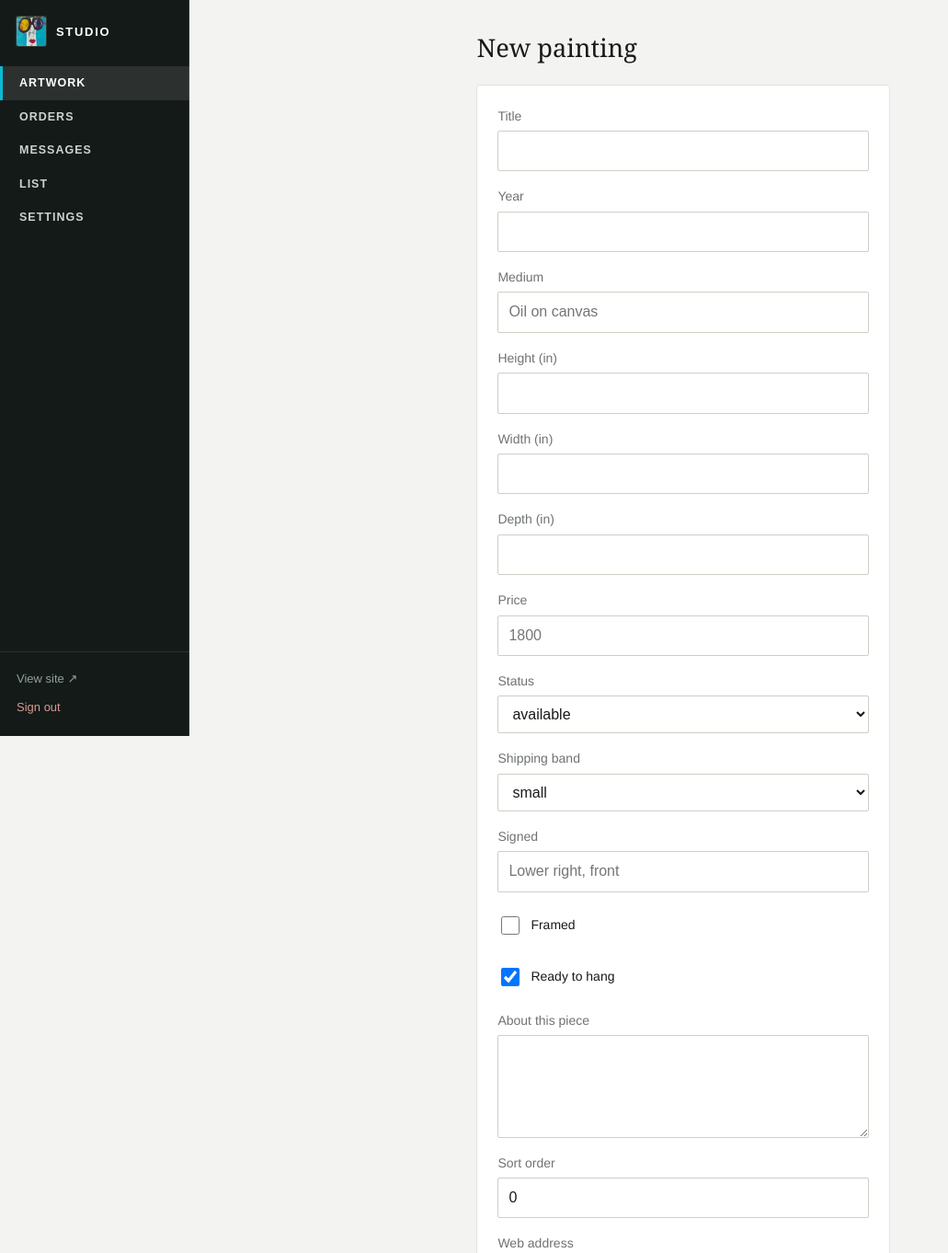
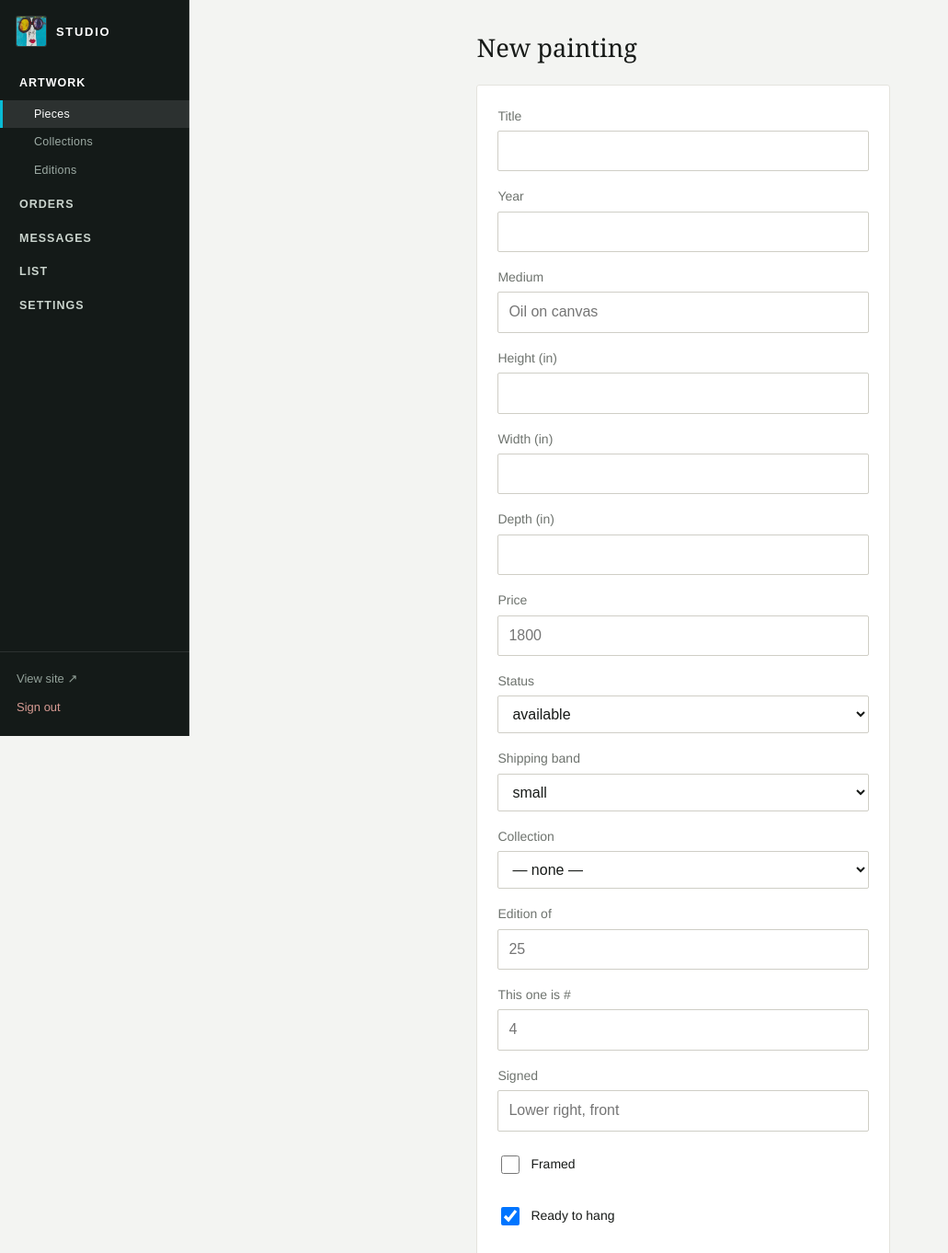
Before and after one commit to digitalwaterhouse/artbymccarthy-, a Flask app: page /artbymccarthy/admin/work/1 in a window 1280 px wide. Shown: the top 1362 px of the page at 92% size, without its empty margins (0-1031 px from the left). Run offline with Flask 3, Linux system fonts and the light colour scheme; the visitor is signed in with stand-in values (Sample User, id 1); data comes from the database, SQL or seed files in the repository; data that the repository does not hold is empty.

Commit message:
Artwork becomes a group: Pieces, Collections and Editions
COLLECTIONS are a named body of work — the Box Series, the pieces from
Colombo. One per painting or none, deliberately not a tag list: a piece shown
in four places at once has no home. Each collection gets a public page at
/collection/<slug> and the work page links back to it. Deleting a collection
detaches its paintings instead of taking them with it, the same reasoning as
the inquiries in delete_work, and the confirm dialog says so — nobody types
"delete the Box Series" meaning "delete the eleven paintings in it".

EDITIONS are catalogue detail, NOT stock. edition_size and edition_number
render as "#4 of 25" on the label; they record that a piece is one of a run
and never put more than one of anything up for sale. Quantity stays 1, which
is what keeps reserve/release honest. The Editions section is a view of the
catalogue — editing happens on the piece.

The migration matters more than any of it. schema.sql is all CREATE TABLE IF
NOT EXISTS, which does nothing to a database that already exists, so new
columns are added by gallery._migrate instead. Indexes on those columns have
to live there too: an index in schema.sql naming a column the migration has
yet to add takes the whole executescript down with it and the app never
boots. That failed here first time, against a real pre-migration database.

Also adds a Collection column to the Pieces table.

Co-Authored-By: Claude Opus 5 (1M context) <noreply@anthropic.com>
Claude-Session: https://claude.ai/code/session_015pzUAbuaV6Rng2Ee6nwLsd

```diff
--- a/app.py
+++ b/app.py
@@ -92,6 +92,7 @@ def inject():
     # Which nav item to light up. A single work and the archive still belong
     # under Work, and /commissions is the Contact page wearing another URL.
     nav = {"index": "work", "work": "work", "archive": "work",
+           "collection": "work",
            "about": "about", "contact": "contact"}.get(ep, "")
     # slides/has_archive go to every template because the viewer is included
     # from base.html now rather than from the landing page alone.
@@ -244,6 +245,20 @@ def work(slug):
     if not w or (w["status"] == "draft" and not session.get("admin")):
         abort(404)
     return render_template("work.html", w=w, near=gallery.neighbours(w))
+
+
+@site.route("/collection/<slug>")
+def collection(slug):
+    c = gallery.get_collection(slug=slug)
+    if not c:
+        abort(404)
+    works = gallery.list_works(collection_id=c["id"])
+    # An empty collection is a page with nothing on it, and the slug is
+    # guessable. Signed in it still renders, so she can see one before it
+    # has anything in it.
+    if not works and not session.get("admin"):
+        abort(404)
+    return render_template("collection.html", c=c, works=works)
 
 
 @site.route("/about")
@@ -426,6 +441,63 @@ def admin_works():
                            inquiries=[i for i in gallery.list_inquiries() if not i["handled"]])
 
 
+@site.route("/admin/collections", methods=["GET", "POST"])
+@admin_required
+def admin_collections():
+    """List, and create from the same page. A collection is a name and a
+    sentence, so a separate 'new' screen would be a form with two fields on
+    it and a round trip to reach them."""
+    if request.method == "POST":
+        name = (request.form.get("name") or "").strip()
+        if not name:
+            flash("A collection needs a name.")
+        else:
+            gallery.save_collection({"name": name})
+            flash(f"Added {name}.")
+        return redirect(url_for("site.admin_collections"))
+    return render_template("admin/collections.html",
+                           collections=gallery.list_collections())
+
+
+@site.route("/admin/collection/<int:collection_id>", methods=["GET", "POST"])
+@admin_required
+def admin_collection(collection_id):
+    c = gallery.get_collection(collection_id=collection_id)
+    if not c:
+        abort(404)
+    if request.method == "POST":
+        gallery.save_collection({
+            "name": (request.form.get("name") or c["name"]).strip(),
+            "blurb": (request.form.get("blurb") or "").strip(),
+            "sort": _int(request.form.get("sort"), 0),
+            "slug": (request.form.get("slug") or "").strip() or None,
+        }, collection_id)
+        flash("Saved.")
+        return redirect(url_for("site.admin_collection", collection_id=collection_id))
+    return render_template("admin/collection_form.html", c=c,
+                           works=gallery.list_works(include_draft=True,
+                                                    collection_id=collection_id))
+
+
+@site.route("/admin/collection/<int:collection_id>/delete", methods=["POST"])
+@admin_required
+def admin_collection_delete(collection_id):
+    c = gallery.get_collection(collection_id=collection_id)
+    gallery.delete_collection(collection_id)
+    # Said out loud, because "delete" next to a count of paintings reads as if
+    # it might take them with it.
+    flash(f"Deleted {c['name'] if c else 'it'}. Its paintings are still here, "
+          "now in no collection.")
+    return redirect(url_for("site.admin_collections"))
+
+
+@site.route("/admin/editions")
+@admin_required
+def admin_editions():
+    return render_template("admin/editions.html",
+                           works=gallery.list_editioned_works())
+
+
 @site.route("/admin/work/new", methods=["GET", "POST"])
 @site.route("/admin/work/<int:work_id>", methods=["GET", "POST"])
 @admin_required
@@ -447,6 +519,10 @@ def admin_work(work_id=None):
             "story": (f.get("story") or "").strip(),
             "ship_band": f.get("ship_band") if f.get("ship_band") in gallery.SHIP_BANDS else "medium",
             "sort": _int(f.get("sort"), 0),
+            "collection_id": _int(f.get("collection_id")) or None,
+            # Catalogue detail, not stock. See gallery.edition().
+            "edition_size": _int(f.get("edition_size")) or None,
+            "edition_number": _int(f.get("edition_number")) or None,
             "slug": (f.get("slug") or "").strip() or None,
         }
         work_id = gallery.save_work(data, work_id)
@@ -459,7 +535,8 @@ def admin_work(work_id=None):
                 except ValueError as e:
                     flash(str(e))
         return redirect(url_for("site.admin_work", work_id=work_id))
-    return render_template("admin/work_form.html", w=w)
+    return render_template("admin/work_form.html", w=w,
+                           collections=gallery.list_collections())
 
 
 @site.route("/admin/work/<int:work_id>/status", methods=["POST"])
--- a/static/css/site.css
+++ b/static/css/site.css
@@ -534,6 +534,20 @@ body.admin{background:#F3F4F2; font-size:15px}
   transition:color .15s, background .15s, border-color .15s;
 }
 .adminside nav a:hover{color:#fff; background:rgba(255,255,255,.07)}
+/* Artwork is a group heading that is also a link. It never takes the turquoise
+   edge itself -- that belongs to whichever child you are actually on, or the
+   rail would mark two places at once. */
+.adminside nav a.grp.open{color:#fff}
+.adminside .subnav{display:flex; flex-direction:column; padding-bottom:4px}
+.adminside .subnav a{
+  display:flex; align-items:center; padding:9px 18px 9px 34px;
+  color:#9DABA4; text-decoration:none;
+  font:500 12.5px/1 "Karla",sans-serif; letter-spacing:.02em; text-transform:none;
+  border-left:3px solid transparent;
+  transition:color .15s, background .15s, border-color .15s;
+}
+.adminside .subnav a:hover{color:#fff; background:rgba(255,255,255,.07)}
+.adminside .subnav a.on{color:#fff; background:rgba(255,255,255,.10); border-left-color:var(--turq)}
 .adminside nav a.on{color:#fff; background:rgba(255,255,255,.10); border-left-color:var(--turq)}
 /* Pinned to the foot of the rail: leaving and signing out are not sections. */
 .adminside .util{
@@ -560,6 +574,14 @@ body.admin{background:#F3F4F2; font-size:15px}
     border-left:0; border-bottom:3px solid transparent;
   }
   .adminside nav a.on{border-bottom-color:var(--turq)}
+  /* Laid down as a bar there is no room to indent, so the group heading and
+     its three children read as one wrapping row of items. */
+  .adminside .subnav{flex-direction:row; flex-wrap:wrap; padding-bottom:0}
+  .adminside .subnav a{
+    padding:12px 11px 9px; font-size:11.5px; letter-spacing:.06em;
+    text-transform:uppercase; border-left:0; border-bottom:3px solid transparent;
+  }
+  .adminside .subnav a.on{border-bottom-color:var(--turq)}
   .adminside .util{
     margin-top:0; flex-direction:row; gap:18px; padding:8px 0 10px; width:100%;
     box-shadow:none;
@@ -573,6 +595,12 @@ body.admin{background:#F3F4F2; font-size:15px}
 .adminhead{display:flex; align-items:center; gap:16px; margin-bottom:18px}
 .adminhead h1{font-family:"Newsreader",Georgia,serif; font-weight:400; font-size:1.7rem; margin:0; margin-right:auto}
 .alerts{display:flex; gap:14px; margin-bottom:16px; font-size:14px}
+/* Naming a collection is two fields' worth of work, so it happens on the list
+   itself rather than behind a New screen. */
+.newrow{display:flex; gap:10px; align-items:stretch; margin:0 0 18px; max-width:34rem}
+.newrow input{flex:1; box-sizing:border-box; font-size:16px}
+.newrow .cta{white-space:nowrap}
+.sr{position:absolute; width:1px; height:1px; overflow:hidden; clip:rect(0 0 0 0); clip-path:inset(50%); white-space:nowrap}
 .err{background:#FBE9E7; border:1px solid #E0B4AE; padding:9px 12px}
 
 /* ---------- the working surface ----------
--- a/templates/admin/_layout.html
+++ b/templates/admin/_layout.html
@@ -5,7 +5,7 @@
 <meta name="viewport" content="width=device-width, initial-scale=1">
 <meta name="robots" content="noindex, nofollow">
 <title>{% block title %}Studio{% endblock %} &mdash; {{ cfg.site_title }}</title>
-<link rel="stylesheet" href="{{ url_for('static', filename='css/site.css') }}?v=43">
+<link rel="stylesheet" href="{{ url_for('static', filename='css/site.css') }}?v=44">
 </head>
 <body class="admin">
 <div class="adminshell">
@@ -20,13 +20,24 @@
   {# The section you are on is marked, so the bar says where you are instead of
      just where you could go. #}
   <nav>
+    {# Artwork is a group: the three ways into the catalogue sit under it, and
+       the parent itself goes to Pieces because that is the one she opens. #}
+    {% set art = ['admin_works','admin_work','admin_collections','admin_collection','admin_editions'] %}
+    <a class="grp{% if endpoint in art %} open{% endif %}" href="{{ url_for('site.admin_works') }}">Artwork</a>
+    <div class="subnav">
+      {% for eps, label, href in [
+           (['admin_works','admin_work'],             "Pieces",      url_for('site.admin_works')),
+           (['admin_collections','admin_collection'], "Collections", url_for('site.admin_collections')),
+           (['admin_editions'],                       "Editions",    url_for('site.admin_editions'))] %}
+      <a href="{{ href }}"{% if endpoint in eps %} class="on" aria-current="page"{% endif %}>{{ label }}</a>
+      {% endfor %}
+    </div>
     {% for ep, label, href in [
-         ("admin_works",       "Artwork",  url_for('site.admin_works')),
          ("admin_orders",      "Orders",   url_for('site.admin_orders')),
          ("admin_inquiries",   "Messages", url_for('site.admin_inquiries')),
          ("admin_subscribers", "List",     url_for('site.admin_subscribers')),
          ("admin_settings",    "Settings", url_for('site.admin_settings'))] %}
-    <a href="{{ href }}"{% if endpoint == ep or (ep == 'admin_works' and endpoint == 'admin_work') %} class="on" aria-current="page"{% endif %}>{{ label }}</a>
+    <a href="{{ href }}"{% if endpoint == ep %} class="on" aria-current="page"{% endif %}>{{ label }}</a>
     {% endfor %}
   </nav>
   <div class="util">
--- a/templates/admin/login.html
+++ b/templates/admin/login.html
@@ -3,7 +3,7 @@
 <meta charset="utf-8"><meta name="viewport" content="width=device-width, initial-scale=1">
 <meta name="robots" content="noindex, nofollow">
 <title>Studio sign in</title>
-<link rel="stylesheet" href="{{ url_for('static', filename='css/site.css') }}?v=43">
+<link rel="stylesheet" href="{{ url_for('static', filename='css/site.css') }}?v=44">
 </head><body class="admin">
 <main class="adminmain narrowbox">
   <h1>Studio</h1>
--- a/templates/admin/work_form.html
+++ b/templates/admin/work_form.html
@@ -30,6 +30,19 @@
       {% endfor %}
     </select>
   </label>
+
+  <label>Collection
+    <select name="collection_id">
+      <option value="">— none —</option>
+      {% for c in collections %}
+        <option value="{{ c.id }}" {% if w and w.collection_id == c.id %}selected{% endif %}>{{ c.name }}</option>
+      {% endfor %}
+    </select>
+  </label>
+  {# Catalogue detail, not stock: this says the piece is one of a run, it does
+     not put 25 of them up for sale. #}
+  <label>Edition of <input name="edition_size" value="{{ w.edition_size if w and w.edition_size else '' }}" inputmode="numeric" placeholder="25"></label>
+  <label>This one is # <input name="edition_number" value="{{ w.edition_number if w and w.edition_number else '' }}" inputmode="numeric" placeholder="4"></label>
 
   <label>Signed <input name="signed_where" value="{{ w.signed_where if w else '' }}" placeholder="Lower right, front"></label>
   <label class="check"><input type="checkbox" name="framed" {% if w and w.framed %}checked{% endif %}> Framed</label>
--- a/templates/admin/works.html
+++ b/templates/admin/works.html
@@ -18,13 +18,14 @@
    by <em>Sort order</em> on each one.</p>
 
 <table class="grid-t">
-  <thead><tr><th></th><th>Title</th><th>Size</th><th>Price</th><th>Status</th><th>Ships</th><th></th></tr></thead>
+  <thead><tr><th></th><th>Title</th><th>Collection</th><th>Size</th><th>Price</th><th>Status</th><th>Ships</th><th></th></tr></thead>
   <tbody>
   {% for w in works %}
     <tr id="w{{ w.id }}"{% if w.status == 'draft' %} class="is-draft"{% endif %}>
       <td class="thumb" data-label="">{% if w.images %}<img src="{{ img_url(w.images[0].base,'s','jpg') }}" alt="">{% endif %}</td>
       <td data-label="Title"><a href="{{ url_for('site.admin_work', work_id=w.id) }}">{{ w.title }}</a>
           <span class="sub">{{ w.year or '' }} {{ w.medium or '' }}</span></td>
+      <td data-label="Collection">{% if w.collection %}<a href="{{ url_for('site.admin_collection', collection_id=w.collection.id) }}">{{ w.collection.name }}</a>{% else %}<span class="sub">&mdash;</span>{% endif %}</td>
       <td data-label="Size">{{ w.dims or '&mdash;'|safe }}</td>
       <td class="num" data-label="Price">{{ w.price or '&mdash;'|safe }}</td>
       <td data-label="Status">
@@ -45,7 +46,7 @@
       </td>
     </tr>
   {% else %}
-    <tr><td colspan="7" class="empty">Nothing listed yet. Add the first painting.</td></tr>
+    <tr><td colspan="8" class="empty">Nothing listed yet. Add the first painting.</td></tr>
   {% endfor %}
   </tbody>
 </table>
--- a/templates/base.html
+++ b/templates/base.html
@@ -15,7 +15,7 @@
 <link rel="preconnect" href="https://fonts.googleapis.com">
 <link rel="preconnect" href="https://fonts.gstatic.com" crossorigin>
 <link rel="stylesheet" href="https://fonts.googleapis.com/css2?family=Newsreader:ital,opsz,wght@0,6..72,400;0,6..72,500;1,6..72,400&family=Karla:wght@400;500;700&family=Mrs+Saint+Delafield&display=swap">
-<link rel="stylesheet" href="{{ url_for('static', filename='css/site.css') }}?v=43">
+<link rel="stylesheet" href="{{ url_for('static', filename='css/site.css') }}?v=44">
 </head>
 <script>
 /* Flagged before first paint so the fallback fade never flickers in on a
--- a/templates/work.html
+++ b/templates/work.html
@@ -26,6 +26,9 @@
       {% if w.dims %}<dt>Size</dt><dd>{{ w.dims }}</dd>{% endif %}
       <dt>Framing</dt><dd>{{ 'Framed' if w.framed else 'Unframed' }}{{ ', ready to hang' if w.ready_to_hang else '' }}</dd>
       {% if w.signed_where %}<dt>Signed</dt><dd>{{ w.signed_where }}</dd>{% endif %}
+      {% if w.edition %}<dt>Edition</dt><dd>{{ w.edition }}</dd>{% endif %}
+      {% if w.collection %}<dt>Collection</dt>
+        <dd><a href="{{ url_for('site.collection', slug=w.collection.slug) }}">{{ w.collection.name }}</a></dd>{% endif %}
     </dl>
 
     {% if w.story %}<p class="story">{{ w.story }}</p>{% endif %}
```
Also changed, not shown: gallery.py (+137 -4 lines), schema.sql (+20 -0 lines), templates/admin/collection_form.html (added, +34 -0 lines), templates/admin/collections.html (added, +42 -0 lines), templates/admin/editions.html (added, +27 -0 lines), templates/collection.html (added, +30 -0 lines).
